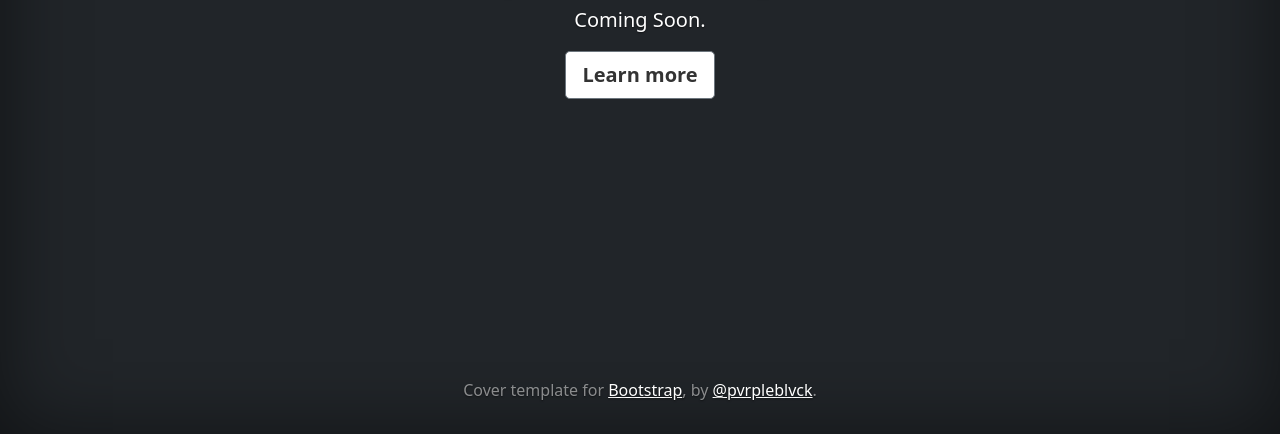
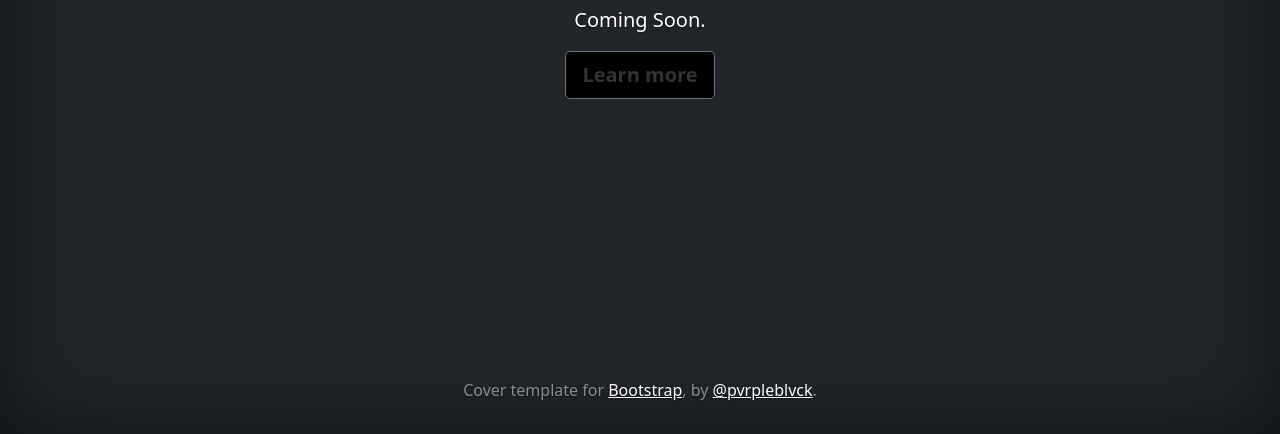
Before and after one commit to PvrpleBlvck/pvrpleblvck.github.io, a plain HTML site: page tradingview/index.html in a window 1280 px wide. Shown: the part 366-800 px from the top of the page. Drawn offline with Linux system fonts and the light colour scheme; files that its build step writes are made by us from their sources.

Commit message:
Update index.html

```diff
--- a/tradingview/index.html
+++ b/tradingview/index.html
@@ -59,7 +59,7 @@
     <h1>Check My Stock Pricing Models.</h1>
     <p class="lead"> Coming Soon.</p>
     <p class="lead">
-      <a href="#" class="btn btn-lg btn-secondary fw-bold border-purple bg-white">Learn more</a>
+      <a href="#" class="btn btn-lg btn-secondary fw-bold border-indigo bg-black">Learn more</a>
     </p>
   </main>
 
```
